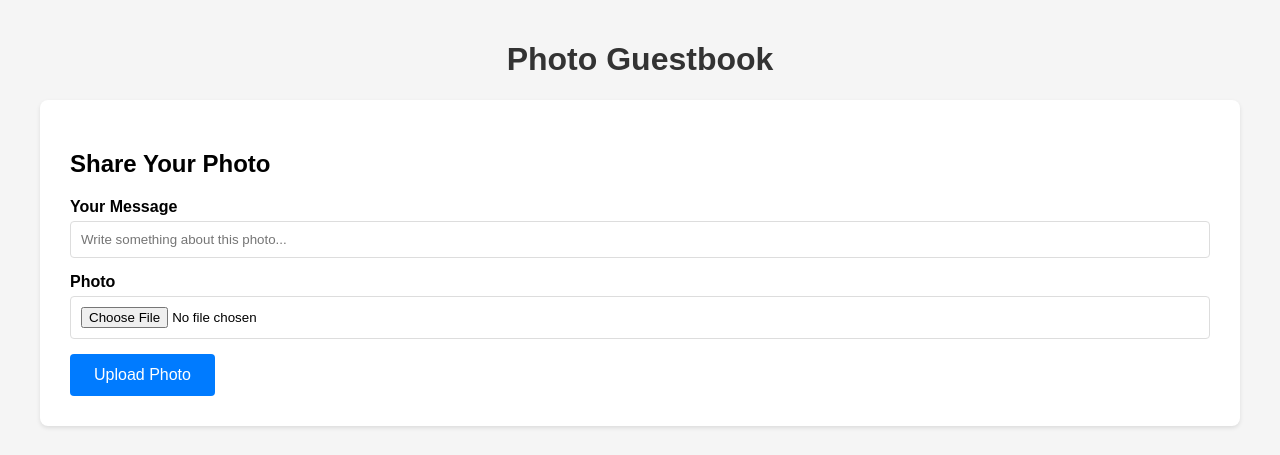
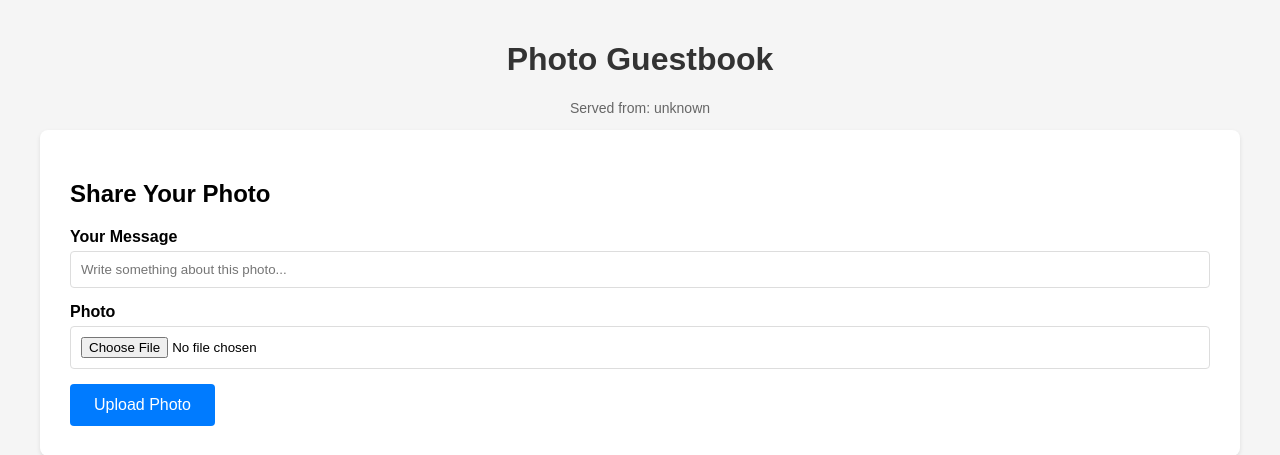
Before and after one commit to noam249/AWS-Photo-Guestbook, a Flask app: page / in a window 1280 px wide. Shown: the top 455 px of the page. Run offline with Flask 3, Linux system fonts and the light colour scheme; data that the repository does not hold is empty; some libraries are stand-ins or nearby versions.

Commit message:
add AZ indication to UI

```diff
--- a/app.py
+++ b/app.py
@@ -16,6 +16,7 @@ DB_HOST = os.environ.get('DB_HOST')
 DB_NAME = os.environ.get('DB_NAME', 'guestbook')
 DB_USER = os.environ.get('DB_USER')
 DB_PASSWORD = os.environ.get('DB_PASSWORD')
+AZ = os.environ.get('AZ', 'unknown')
 
 # Initialize S3 client
 s3_client = boto3.client('s3', region_name=AWS_REGION)
@@ -52,7 +53,7 @@ def index():
     photos = cursor.fetchall()
     cursor.close()
     conn.close()
-    return render_template('index.html', photos=photos)
+    return render_template('index.html', photos=photos, az=AZ)
 
 @app.route('/health')
 def health():
--- a/templates/index.html
+++ b/templates/index.html
@@ -96,6 +96,8 @@
 <body>
     <h1>Photo Guestbook</h1>
 
+    <p style="text-align:center; color:#666; font-size:14px;">Served from: {{ az }}</p>
+
     {% with messages = get_flashed_messages() %}
         {% if messages %}
             {% for message in messages %}
```
